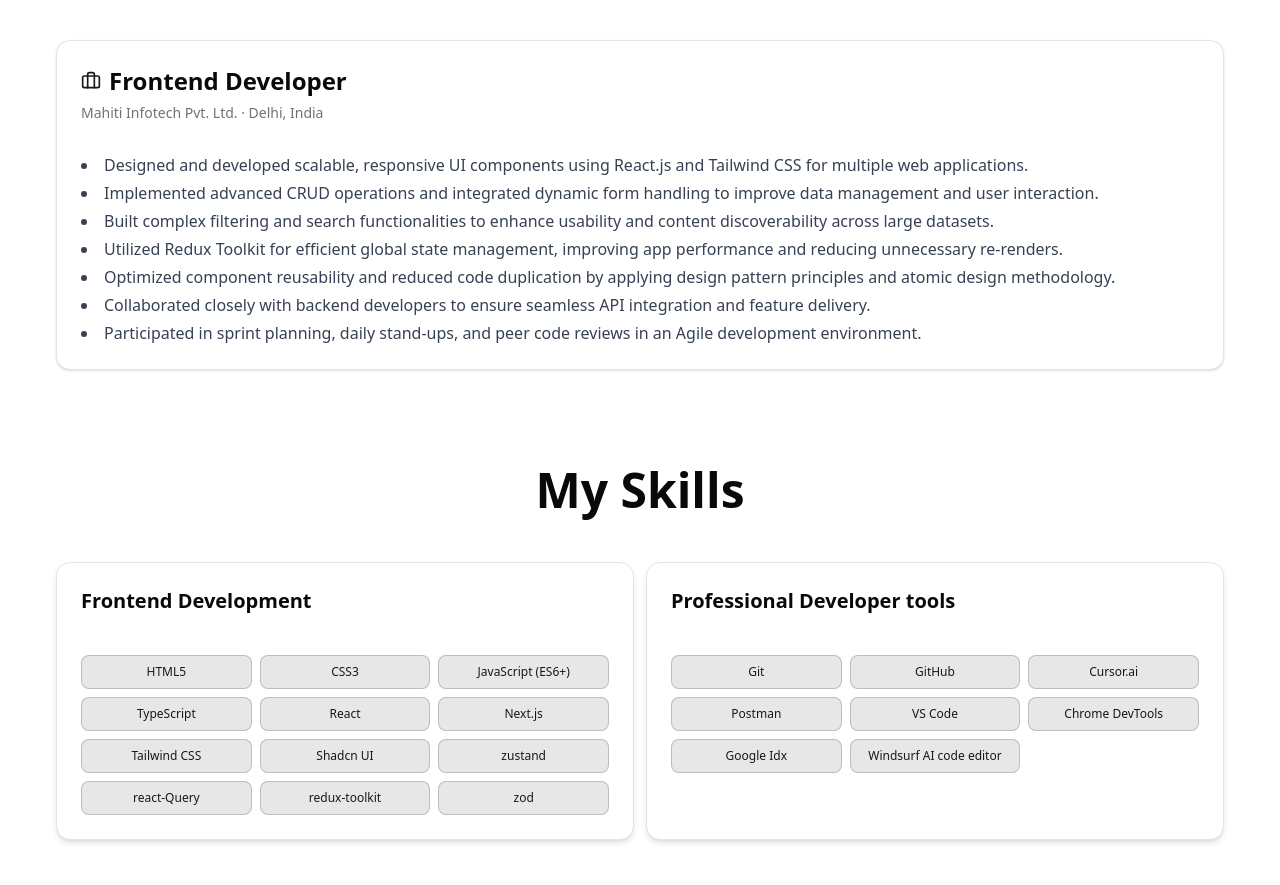
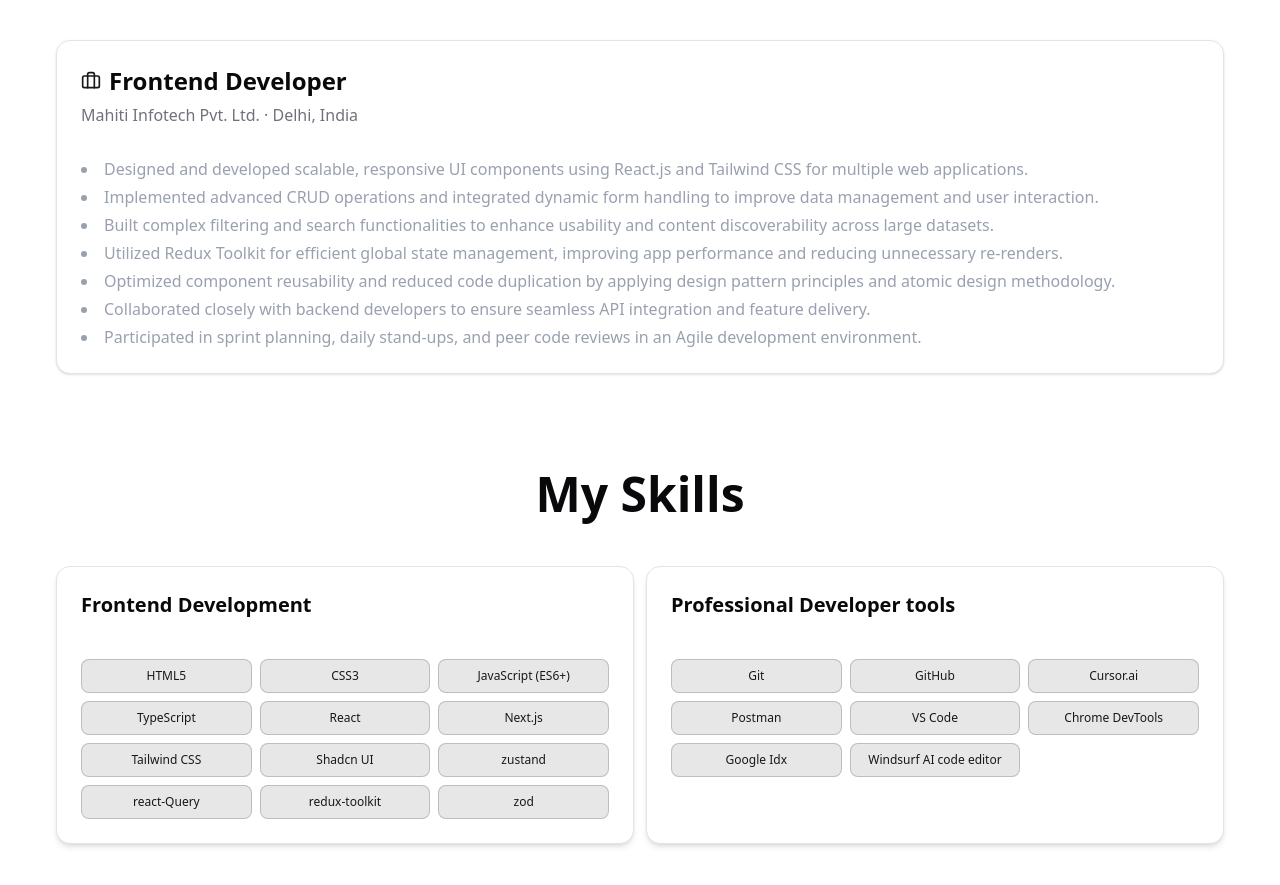
Before and after one commit to Mahendra-Kumawat/react_portfolio, a React (Vite) app: page / in a window 1280 px wide. Shown: the part 1484-2369 px from the top of the page. Built offline with nearby package versions, Linux system fonts and the light colour scheme.

Commit message:
add experience

```diff
--- a/src/pages/experience/Experience.jsx
+++ b/src/pages/experience/Experience.jsx
@@ -25,13 +25,13 @@
                 <Briefcase className="w-5 h-5 text-primary" />
                 {item.role}
               </CardTitle>
-              <CardDescription className="text-sm text-muted-foreground">
+              <CardDescription className="text-base text-muted-foreground">
                 {item.company} · {item.location}
               </CardDescription>
               <p className="text-sm text-gray-500">{item.duration}</p>
             </CardHeader>
             <CardContent>
-              <ul className="list-disc list-inside space-y-1 text-gray-700 text-sm md:text-base">
+              <ul className="list-disc list-inside space-y-1 text-gray-400 text-sm md:text-base">
                 {item.description.map((point, i) => (
                   <li key={i}>{point}</li>
                 ))}
```
Also changed, not shown: src/store/theme/ThemeProvider.js (line endings or trailing spaces).
